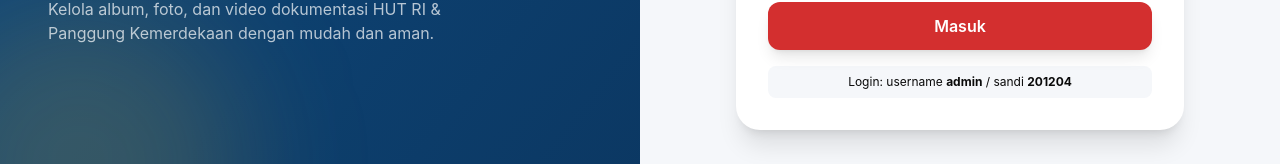
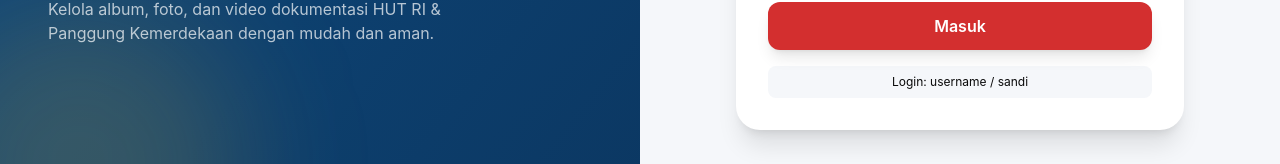
Before and after one commit to asyalfadillah/Karang-Taruna-RT02, a React (Vite) app: page /admin/login in a window 1280 px wide. Shown: the part 476-640 px from the top of the page. Built offline with nearby package versions, Linux system fonts and the light colour scheme; no server answers.

Commit message:
LoginPage.tsx

```diff
--- a/src/app/pages/admin/LoginPage.tsx
+++ b/src/app/pages/admin/LoginPage.tsx
@@ -90,7 +90,7 @@ export function LoginPage() {
                 <button type="button" onClick={() => setForgot(true)} className="text-[#0F4C81] hover:text-[#D32F2F]">Lupa Password?</button>
               </div>
               <button disabled={busy} className="w-full py-3 rounded-xl bg-[#D32F2F] text-white hover:bg-[#b71c1c] transition shadow-lg disabled:opacity-60" style={{ fontWeight: 600 }}>{busy ? "Memproses…" : "Masuk"}</button>
-              <p className="text-xs text-center text-muted-foreground bg-[#F5F7FA] rounded-lg py-2">Login: username <b>admin</b> / sandi <b>201204</b></p>
+              <p className="text-xs text-center text-muted-foreground bg-[#F5F7FA] rounded-lg py-2">Login: username <b></b> / sandi <b></b></p>
             </form>
           )}
         </motion.div>
```
